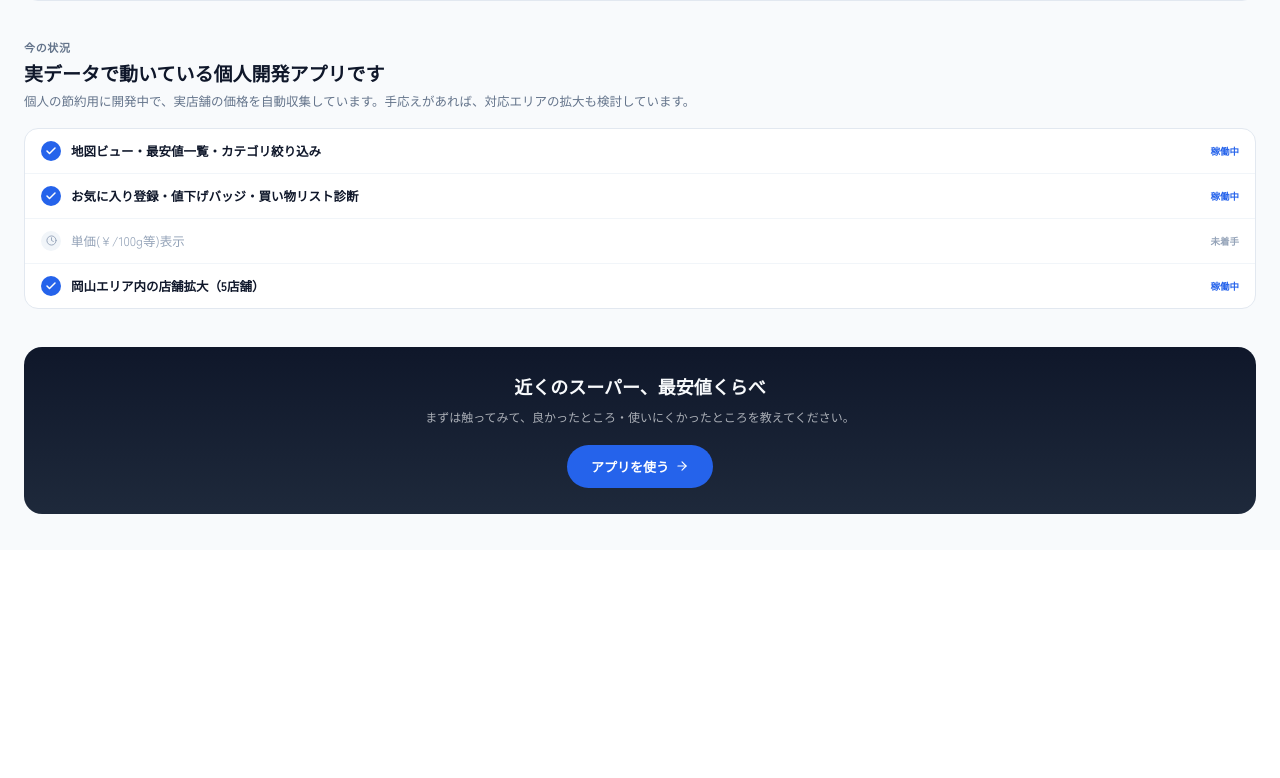
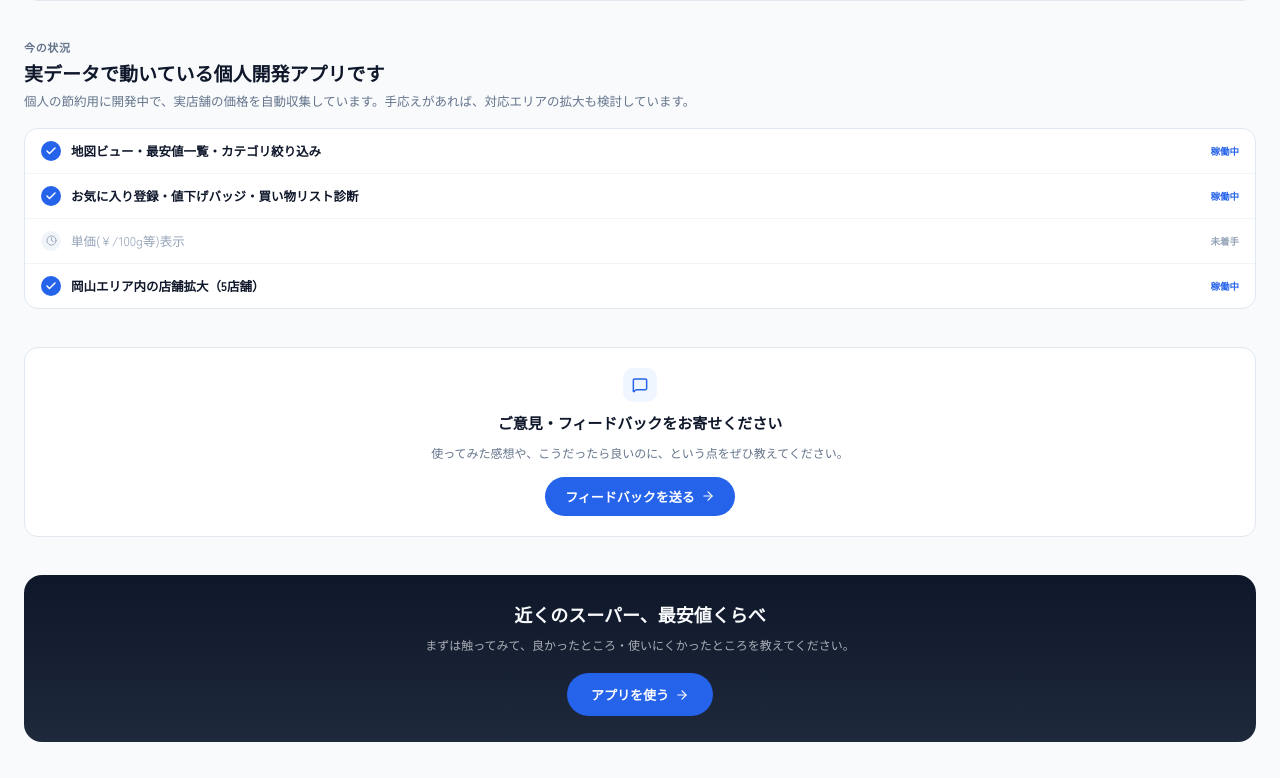
Before and after one commit to zbike9618/price-compare-app, a React (Vite) app: page / in a window 1280 px wide. Shown: the part 889-1667 px from the top of the page. Before the commit the page ends 1439 px from the top, so only its background shows below. Built offline with nearby package versions, Linux system fonts and the light colour scheme.

Commit message:
feat: LPにフィードバックフォームへの導線を追加

```diff
--- /dev/null
+++ b/src/lib/feedbackForm.js
@@ -0,0 +1,2 @@
+// GoogleフォームのURL。Zがフォーム作成後にここを実URLへ差し替える
+export const FEEDBACK_FORM_URL = "https://forms.gle/REPLACE_ME";
--- a/src/pages/LandingPage.jsx
+++ b/src/pages/LandingPage.jsx
@@ -1,6 +1,7 @@
 import {
-  MapPin, List, Star, TrendingDown, ShoppingCart, Store, ArrowRight, Check, Clock,
+  MapPin, List, Star, TrendingDown, ShoppingCart, Store, ArrowRight, Check, Clock, MessageSquare,
 } from "lucide-react";
+import { FEEDBACK_FORM_URL } from "../lib/feedbackForm.js";
 
 const FEATURES = [
   {
@@ -141,6 +142,38 @@ export default function LandingPage() {
         </div>
       </div>
 
+      <div style={{ padding: "30px 24px 8px" }}>
+        <div
+          style={{
+            background: "#fff", border: "1px solid #e2e8f0", borderRadius: 14,
+            padding: "20px 18px", display: "flex", flexDirection: "column",
+            alignItems: "center", textAlign: "center", gap: 10,
+          }}
+        >
+          <div style={{ width: 34, height: 34, borderRadius: 10, background: "#eff6ff", display: "flex", alignItems: "center", justifyContent: "center" }}>
+            <MessageSquare size={16} color="#2563eb" strokeWidth={2.2} />
+          </div>
+          <h2 style={{ fontSize: 15, fontWeight: 900, margin: 0 }}>ご意見・フィードバックをお寄せください</h2>
+          <p style={{ fontSize: 12, color: "#64748b", margin: 0, lineHeight: 1.7 }}>
+            使ってみた感想や、こうだったら良いのに、という点をぜひ教えてください。
+          </p>
+          <a
+            href={FEEDBACK_FORM_URL}
+            target="_blank"
+            rel="noopener noreferrer"
+            className="cta"
+            style={{
+              display: "inline-flex", alignItems: "center", gap: 6, background: "#2563eb", color: "#fff",
+              border: "none", borderRadius: 999, padding: "10px 20px", fontSize: 13, fontWeight: 700,
+              textDecoration: "none", marginTop: 4,
+            }}
+          >
+            フィードバックを送る
+            <ArrowRight size={14} />
+          </a>
+        </div>
+      </div>
+
       <div style={{ padding: "30px 24px 36px" }}>
         <div style={{ background: "linear-gradient(180deg, #0f172a 0%, #1e293b 100%)", borderRadius: 18, padding: "26px 22px", textAlign: "center", color: "#f8fafc" }}>
           <h2 style={{ fontSize: 18, fontWeight: 900, margin: "0 0 8px" }}>近くのスーパー、最安値くらべ</h2>
```
